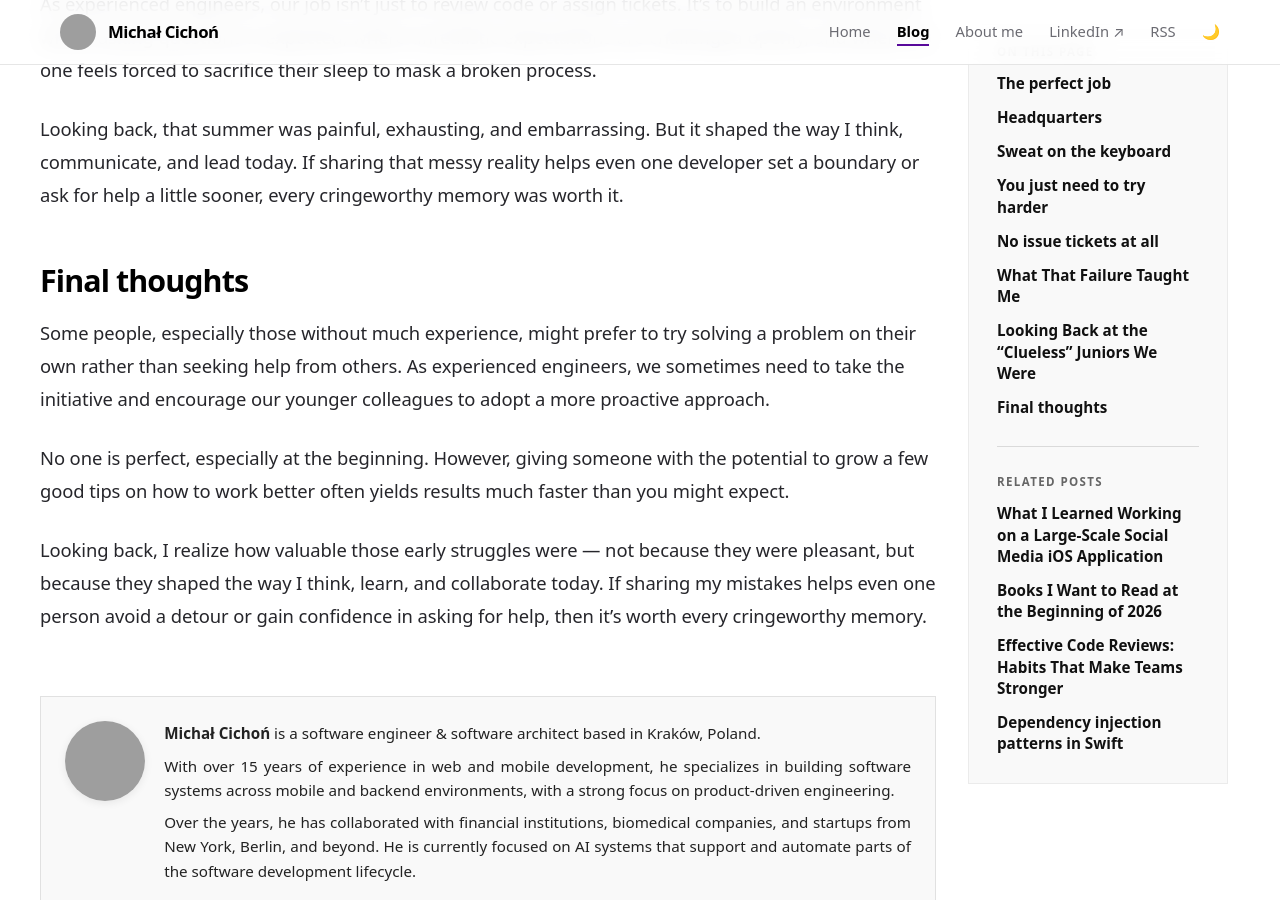
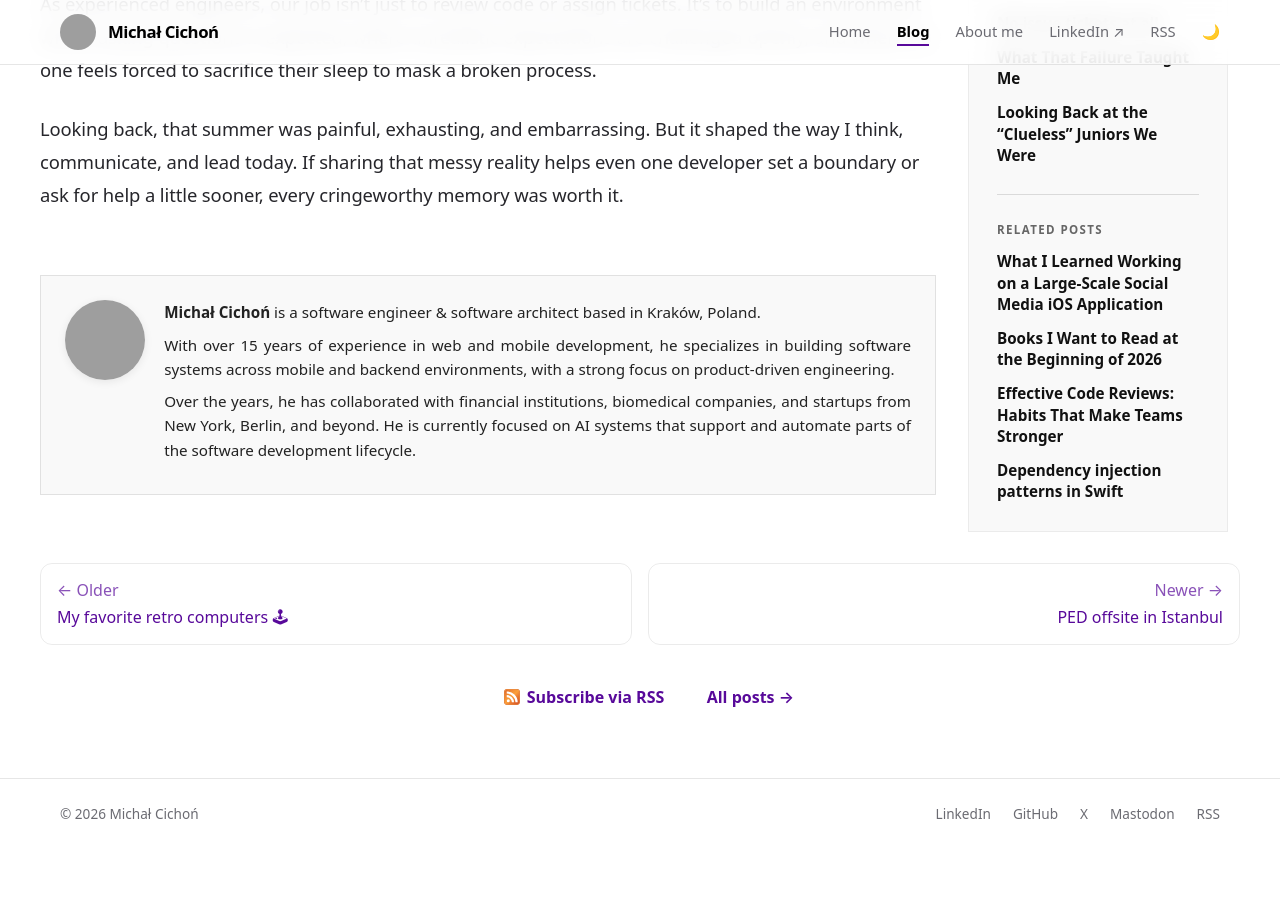
Before and after one commit to michalcichon/michalcichon.github.io, a Jekyll site: the page built from _posts/2024-12-08-my-clueless-start-in-it-15-year-retrospective.md, in a window 1280 px wide and 900 px high, scrolled down 7158 px. Built offline with Jekyll 4.4.1, drawn with Linux system fonts in a browser that asks for light colours; comment, search, counter and statistics services are not loaded; after the commit the page ends 8015 px from its top, so only the background shows below that; grey boxes are pictures that could not be loaded.

Commit message:
fix duplicated paragraphs after rewrite

```diff
--- a/_posts/2024-12-08-my-clueless-start-in-it-15-year-retrospective.md
+++ b/_posts/2024-12-08-my-clueless-start-in-it-15-year-retrospective.md
@@ -113,11 +113,3 @@ Inexperienced engineers rarely fail because they lack raw intelligence or techni
 As experienced engineers, our job isn't just to review code or assign tickets. It’s to build an environment where asking questions is expected, where unrealistic expectations are challenged openly, and where no one feels forced to sacrifice their sleep to mask a broken process.
 
 Looking back, that summer was painful, exhausting, and embarrassing. But it shaped the way I think, communicate, and lead today. If sharing that messy reality helps even one developer set a boundary or ask for help a little sooner, every cringeworthy memory was worth it.
-
-## Final thoughts
-
-Some people, especially those without much experience, might prefer to try solving a problem on their own rather than seeking help from others. As experienced engineers, we sometimes need to take the initiative and encourage our younger colleagues to adopt a more proactive approach.
-
-No one is perfect, especially at the beginning. However, giving someone with the potential to grow a few good tips on how to work better often yields results much faster than you might expect.
-
-Looking back, I realize how valuable those early struggles were — not because they were pleasant, but because they shaped the way I think, learn, and collaborate today. If sharing my mistakes helps even one person avoid a detour or gain confidence in asking for help, then it’s worth every cringeworthy memory.
```
